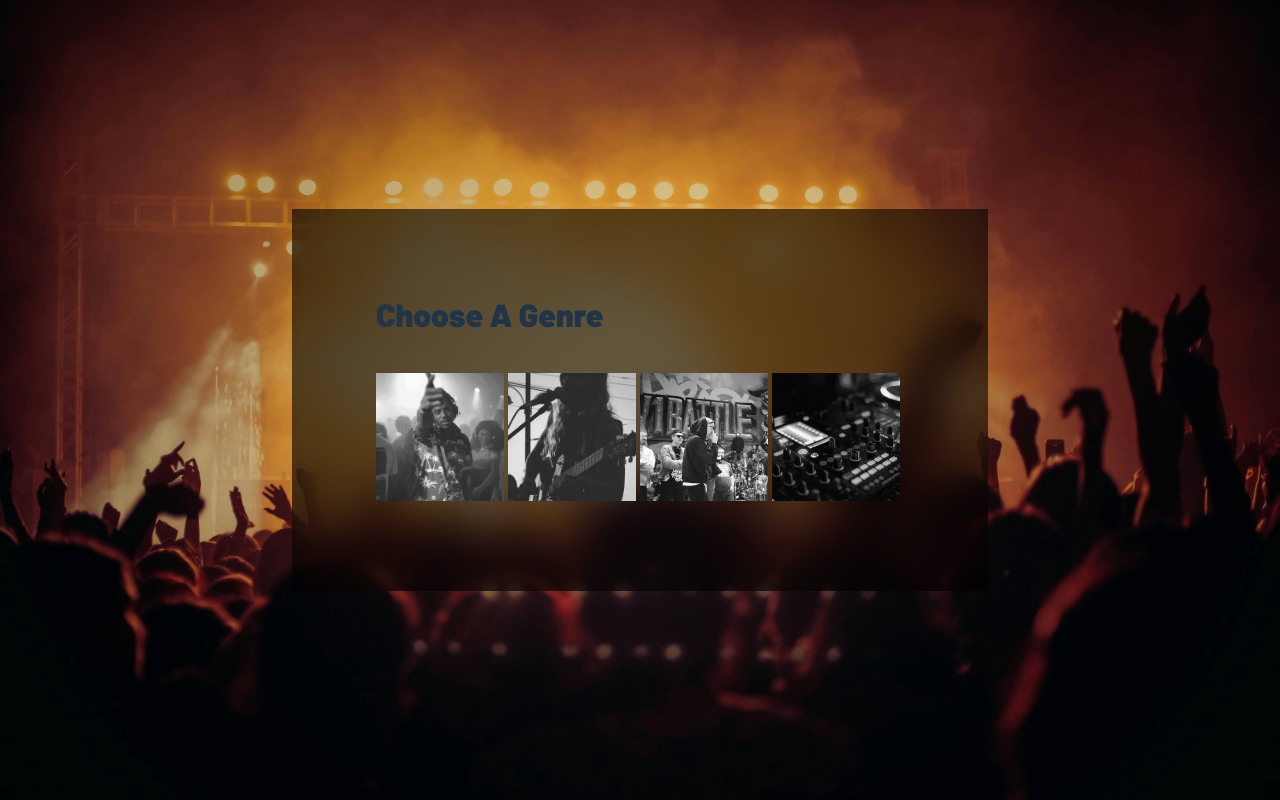
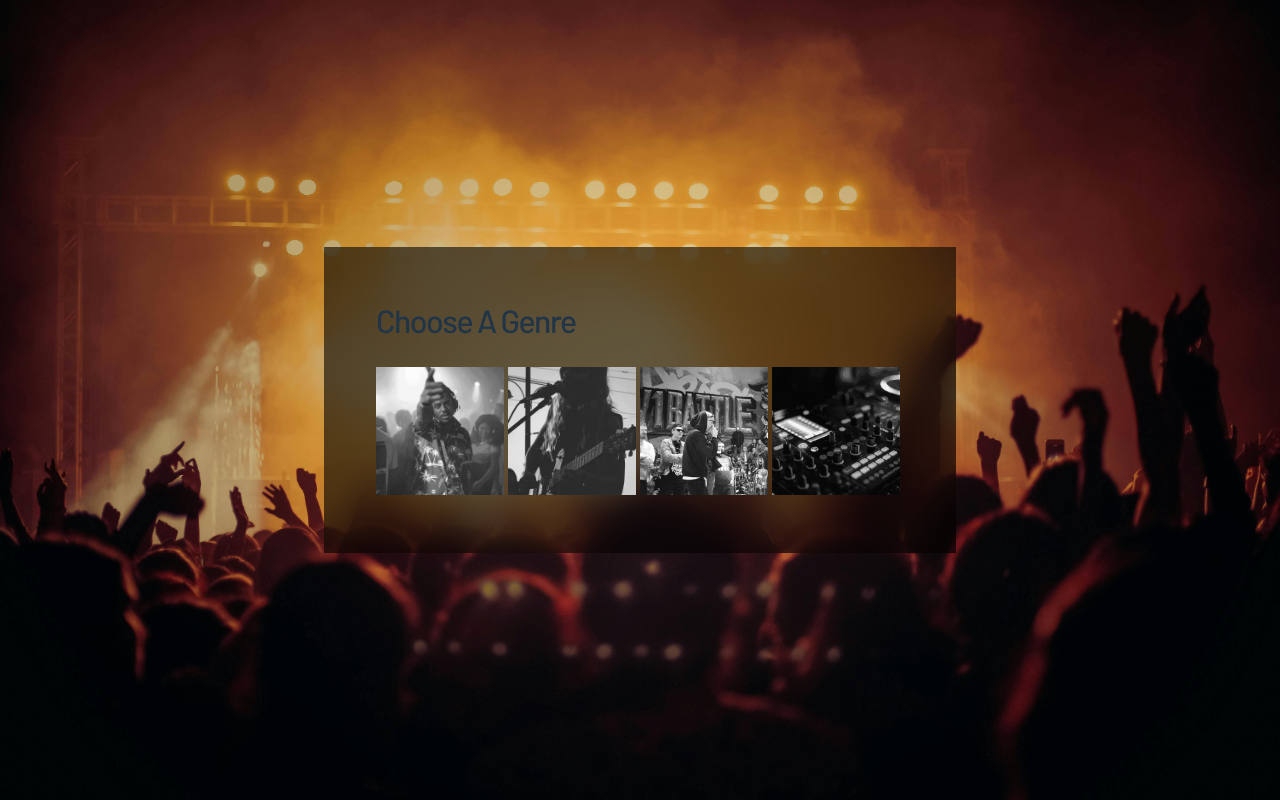
Before and after one commit to rajvatsal/memory-card-game, a React (Vite) app: page / in a window 1280 px wide. Built offline with nearby package versions, Linux system fonts and the light colour scheme.

Commit message:
refactor(GenreSelector): Smaller heading and padding

```diff
--- a/src/styles/GenreSelector.scss
+++ b/src/styles/GenreSelector.scss
@@ -1,4 +1,4 @@
-@keyframes slide-in {
+@keyframes slide-down {
   0% {
     transform: translateY(-100%);
     opacity: 0;
@@ -19,11 +19,13 @@
   &__container {
     background-color: var(--bg-400);
     backdrop-filter: blur(20px);
-    padding: var(--sp-700);
+    padding: var(--sp-600);
   }
 
   h1 {
-    padding-bottom: var(--sp-500);
+    font-family: var(--ff-primary-500);
+    letter-spacing: -1.5px;
+    padding-bottom: var(--sp-400);
   }
 
   &__button-container {
@@ -48,7 +50,7 @@
       }
 
       &:hover &__title {
-        animation: 200ms ease 1 alternate forwards slide-in;
+        animation: 200ms ease 1 alternate forwards slide-down;
       }
 
       &--disco {
```
